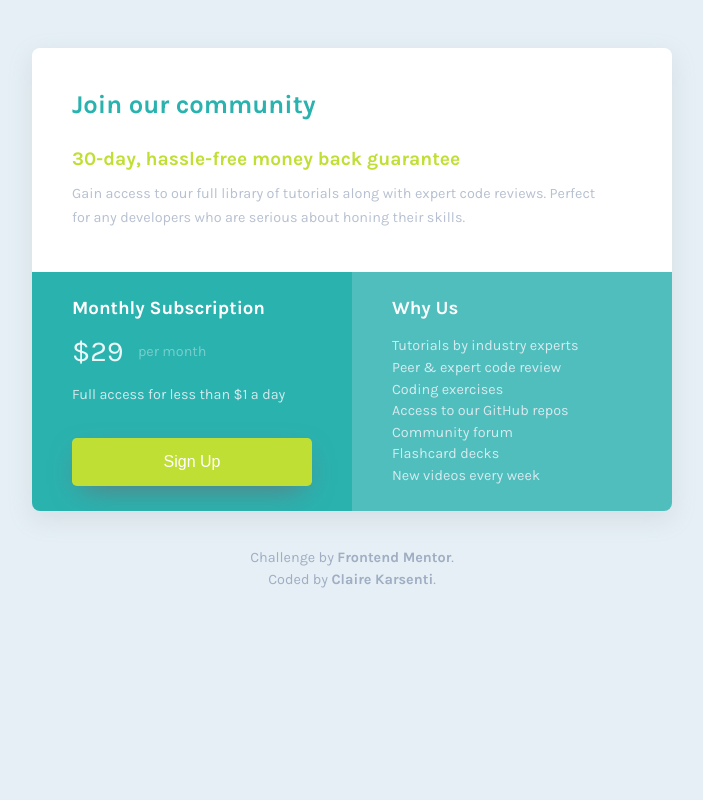
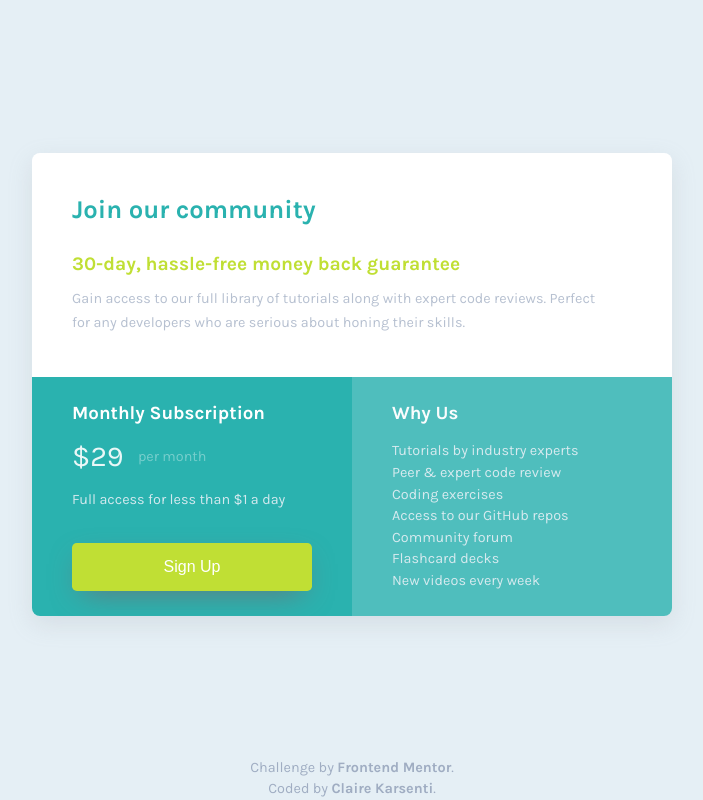
Before and after one commit to ClaireKarsenti/Single-Price-Grid-Component, a plain HTML site: page index.html in a window 1280 px wide. Shown: the whole page, without its empty margins (288-991 px from the left). Drawn offline with nearby package versions, Linux system fonts and the light colour scheme.

Commit message:
:art: Updated style.css to center the card on the screen and adjusted the hover state on desktop version

```diff
--- a/style.css
+++ b/style.css
@@ -37,7 +37,6 @@ body {
 }
 main {
   width: 20em;
-  height: auto;
   margin: auto;
   box-shadow: rgba(149, 157, 165, 0.2) 0px 8px 24px;
   border-radius: 0.5em;
@@ -96,8 +95,6 @@ h2 {
 }
 h3 {
   font: 400 1.3em; /*font-weight & font-size */
-
-  /* font-size: 1.2em; */
   padding-top: 1em;
 }
 p {
@@ -121,12 +118,7 @@ button {
   cursor: pointer;
   box-shadow: rgb(107, 113, 119) 0px 10px 30px -10px;
   margin-top: 2em;
-  transition: background-color 400ms, color 300ms, transform 500ms;
-}
-button:hover {
-  background-color: white;
-  color: var(--Bright-Yellow);
-  transform: scale(1.01);
+  transition: transform 0.2s ease-in-out;
 }
 h3,
 span,
@@ -201,6 +193,9 @@ Responsive Styles
 ==================
 */
 @media (min-width: 750px) {
+  body {
+    height: 100vh; /*Will center the card on the screen*/
+  }
   main {
     width: 40em;
   }
@@ -254,4 +249,7 @@ Responsive Styles
   button {
     height: 3em;
   }
+  button:hover {
+    transform: scale(1.03);
+  }
 }
```
